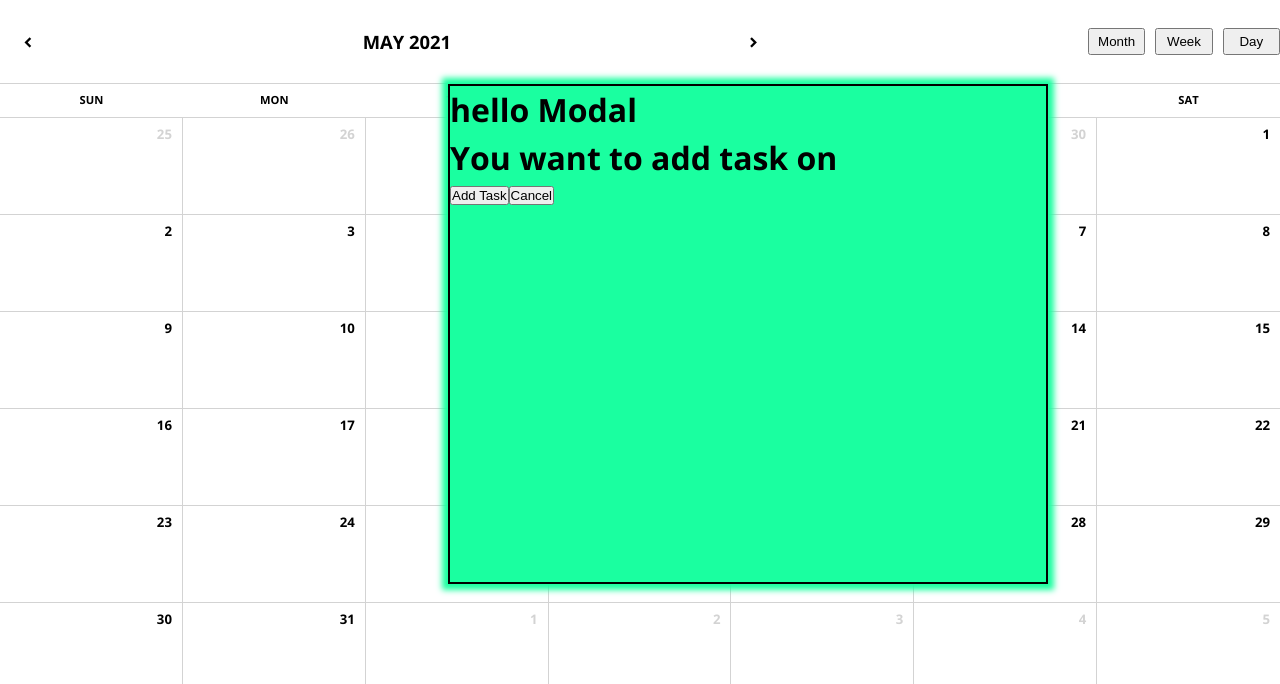
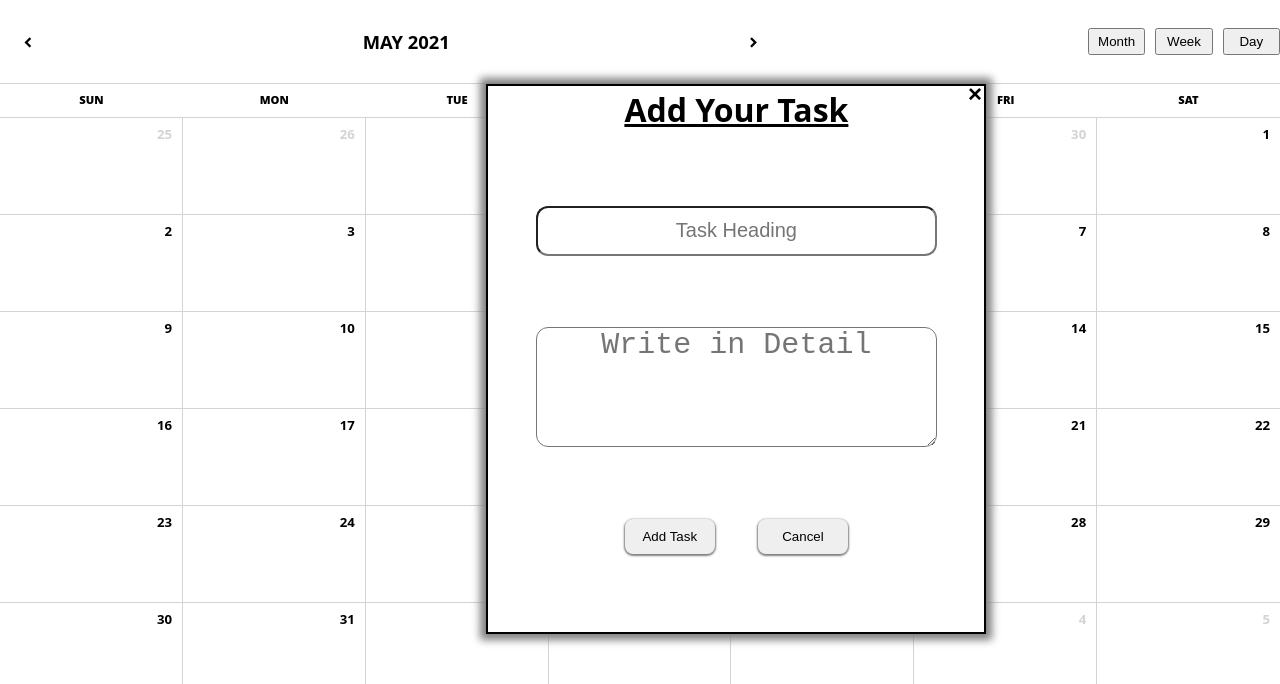
Before and after one commit to singh3069/reactCalendar, a React (Create React App) app: page / in a window 1280 px wide. Both pictures are taken after a click on the element "20". Shown: the top 684 px of the page. Built offline with nearby package versions, Linux system fonts and the light colour scheme.

Commit message:
modal basic styling done

```diff
--- a/src/Components/DatesCell.js
+++ b/src/Components/DatesCell.js
@@ -28,10 +28,14 @@ function DatesCell(props) {
         let day = startDate;
         let formattedDate = "";
 
+        formattedDate = format(day, dateFormat);
+
         const onDateClick = (day) => {
         setShowModal(prev => !prev);
         setSelectedDate(day);
-        alert(day);
+        console.log(day);
+
+        // alert(formattedDate);
     };
 
         while (day <= endDate) {
@@ -56,6 +60,7 @@ function DatesCell(props) {
               </div>
             );
             day = addDays(day, 1);
+            // console.log();
         }
         rows.push(
             <div className="row" key={day}>
--- a/src/Components/Modal.js
+++ b/src/Components/Modal.js
@@ -2,7 +2,7 @@ import React from 'react'
 import "./style.css";
 
 
-function Modal({ showModal, setShowModal,  }) {
+function Modal({ showModal, setShowModal }) {
   const closeModal = () => {
     setShowModal((prev) => !prev);
   };
@@ -11,11 +11,28 @@ function Modal({ showModal, setShowModal,  }) {
     <>
       {showModal ? (
         <div className="modalContainer">
+          <u>
+            <h1>Add Your Task </h1>
+          </u>
           <div className="container">
-            <h1>hello Modal</h1>
-            <h1>You want to add task on </h1>
-            <button>Add Task</button>
-            <button onClick={closeModal}>Cancel</button>
+            <p className="closeModal" onClick={closeModal}>
+              +
+            </p>
+            <input
+              type="text"
+              placeholder="Task Heading"
+              className="taskHeading"
+            ></input>
+            <textarea
+              className="taskText"
+              placeholder="Write in Detail"
+            ></textarea>
+            <div className="buttonDiv">
+              <button className="addTaskButton Button">Add Task</button>
+              <button onClick={closeModal} className="cancelTaskButton Button">
+                Cancel
+              </button>
+            </div>
           </div>
         </div>
       ) : null}
--- a/src/Components/style.css
+++ b/src/Components/style.css
@@ -1,4 +1,5 @@
-@import url(https://fonts.googleapis.com/css?family=Open+Sans:300,400,700);
+/* @import url(https://fonts.googleapis.com/css?family=Open+Sans:300,400,700); */
+@import url('https://fonts.googleapis.com/css2?family=Noto+Serif&display=swap');
 @import url(https://fonts.googleapis.com/icon?family=Material+Icons);
 
 /* GENERAL */
@@ -9,7 +10,7 @@ box-sizing: border-box;
 }
 
 body {
-font-family: 'Open Sans', 'Helvetica Neue', 'Helvetica', 'Arial', sans-serif;
+font-family: 'Open Sans', 'Helvetica Neue', 'Helvetica', 'Arial', sans-serif ,'Noto Serif', serif;
 font-size: 1em;
 font-weight: 300;
 line-height: 1.5;
@@ -227,11 +228,95 @@ width: calc(100%/7);
 .modalContainer{
     position: absolute;
     top: 12%;
-    left: 35%;
-    height: 500px;
-    width: 600px;
-    background-color: #1affa0;
+    left: 38%;
+    height: 550px;
+    width: 500px;
+    background-color: white;
     border: 2px solid black;
     color: black;
-    box-shadow: 0px 0px 6px 6px #1affa0;
+    box-shadow: 0px 0px 8px 6px grey;
+    display: flex;
+    flex-direction: column;
+    align-items: center;
 }
+
+.modalContainer h1 {
+    text-align: center;
+}
+
+.container{
+    height: 90%;
+    width: 90%;
+    display: flex;
+    flex-direction: column;
+    align-content: center;
+    justify-content: space-evenly;
+    align-items: center;
+    gap: 0px;
+}
+
+
+
+.taskText{
+    /* margin: auto 35px; */
+    height: 120px;
+    width: 90%;
+    border-radius: 12px;
+    display: flex;
+    text-align: center;
+    font-size: 30px;
+}
+
+.taskText:focus-visible {
+  outline: none;
+}
+
+.taskHeading{
+    /* margin: auto 35px; */
+    height: 50px;
+    width: 90%;
+    border-radius: 12px;
+    display: flex;
+    text-align: center;
+    font-size: 20px;
+}
+
+.taskHeading:focus-visible {
+  outline: none;
+}
+
+.closeModal{
+    position: absolute;
+    top: -15px;
+    right: 0px;
+    font-size: 30px;
+    font-weight: 600;
+    transform: rotate(45deg);
+    cursor: pointer;
+}
+
+.Button{
+    height: 35px;
+    width: 90px;
+    cursor: pointer;
+    border-radius: 8px;
+    border: none;
+    box-sizing: border-box;
+    box-shadow: 0px 1px 2px 1px grey;
+}
+
+.buttonDiv{
+    display: flex;
+    width: 50%;
+    justify-content: space-between;
+}
+
+.addTaskButton:hover{
+    background-color: #1affa0;
+    color: black;
+}
+
+.cancelTaskButton:hover{
+    background-color: rgb(250, 4, 4);
+    color: black;
+}
```
Also changed, not shown: src/Components/Calendar.js (line endings or trailing spaces).
